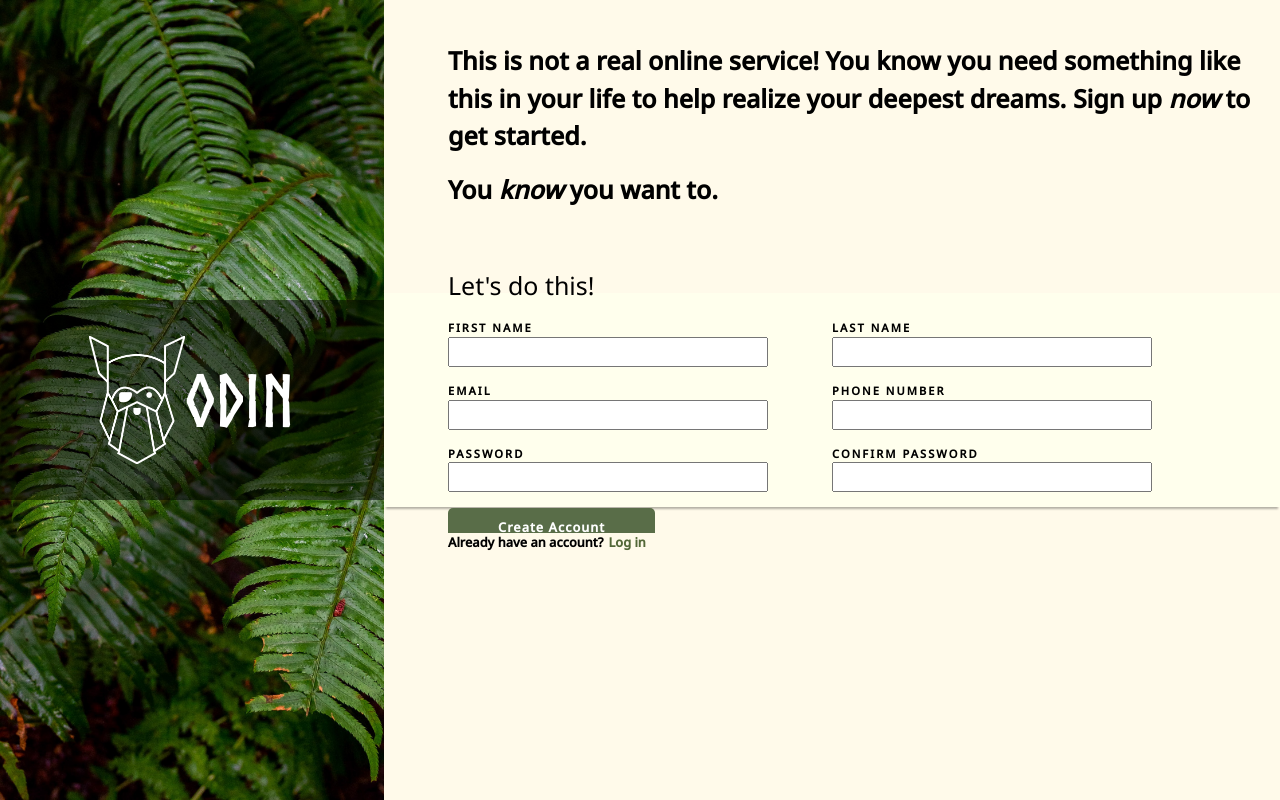
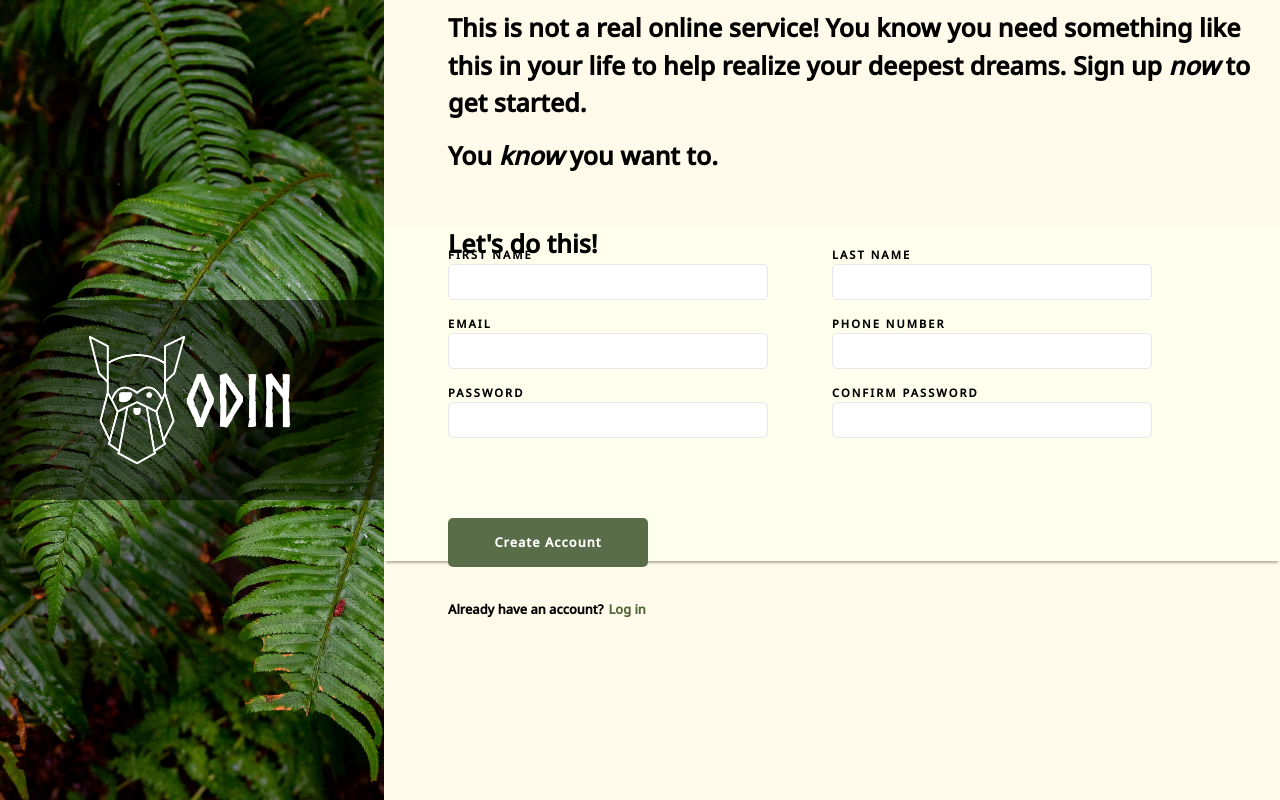
Before and after one commit to Morralito/sign-up-form, a plain HTML site: page index.html in a window 1280 px wide. Drawn offline with Linux system fonts and the light colour scheme.

Commit message:
finish project

```diff
--- a/index.html
+++ b/index.html
@@ -5,6 +5,7 @@
     <meta charset="UTF-8">
     <meta http-equiv="X-UA-Compatible" content="IE=edge">
     <link rel="stylesheet" href="style.css">
+    <script src="script.js" defer></script>
     <title>Sign Up Form</title>
 </head>
 
@@ -35,37 +36,37 @@
                         <li>
                             <div class="input-container">
                                 <label for="first-name">FIRST NAME</label>
-                                <input type="text" id="first-name" class="form-item">
+                                <input type="text" id="first-name" class="form-item" required>
                             </div>
                         </li>
                         <li>
                             <div class="input-container">
                                 <label for="last-name">LAST NAME</label>
-                                <input type="text" id="last-name" class="form-item">
+                                <input type="text" id="last-name" class="form-item" required>
                             </div>
                         </li>
                         <li>
                             <div class="input-container">
                                 <label for="email">EMAIL</label>
-                                <input type="email" id="email" class="form-item">
+                                <input type="email" id="email" class="form-item" required>
                             </div>
                         </li>
                         <li>
                             <div class="input-container">
                                 <label for="phone">PHONE NUMBER</label>
-                                <input type="tel" id="phone" class="form-item">
+                                <input type="tel" id="phone" class="form-item" required>
                             </div>
                         </li>
                         <li>
                             <div class="input-container">
                                 <label for="pwd">PASSWORD</label>
-                                <input type="password" id="pwd" class="form-item">
+                                <input type="password" id="pwd" class="form-item" required>
                             </div>
                         </li>
                         <li>
                             <div class="input-container">
                                 <label for="pwd-confirmation">CONFIRM PASSWORD</label>
-                                <input type="password" id="pwd-confirmation" class="form-item">
+                                <input type="password" id="pwd-confirmation" class="form-item" required>
                             </div>
                         </li>
                     </ul>
--- /dev/null
+++ b/script.js
@@ -0,0 +1,14 @@
+const pw1 = document.querySelector('#pwd');
+const pw2 = document.querySelector('#pwd-confirmation');
+
+pw2.addEventListener('input', function(e){
+    if (pw1.value !== e.target.value){
+        pw1.classList.add('error');
+        pw2.classList.add('error');
+    }
+    else {
+        pw1.classList.replace('error', 'pass');
+        pw2.classList.replace('error', 'pass');
+    }
+    console.log(e.target.value);
+});
--- a/style.css
+++ b/style.css
@@ -91,11 +91,14 @@ img + p {
     justify-content: space-between;
 }
 
-.intro-text-container, .form-container, .form-container + p {
+.intro-text-container, .form-container + p {
     display: flex;
-    height: 33.3333333333vh;
+    height: 25vh;
 }
-
+.form-container {
+    display: flex;
+    height: 50vh;
+}
 .intro-text-container {
     flex-direction: column;
     justify-content: center;
@@ -107,6 +110,9 @@ form {
 }
 
 fieldset {
+    display: flex;
+    flex-direction: column;
+    justify-content: center;
     height: inherit;
     width: 100%;
     border: none;
@@ -136,9 +142,9 @@ li:nth-child(odd) > div{
     padding-left: 4rem;
 }
 
-li:nth-child(even) > div{
-    /* margin-left: -10rem; */
-}
+/* li:nth-child(even) > div{
+    margin-left: -10rem;
+}*/
 
 input {
     width: 20rem;
@@ -149,6 +155,7 @@ legend {
     padding-left: 4rem;
     padding-bottom: 1rem;
 }
+
 /* colors, fonts and stuff */
 
 .intro-text-container, .form-container + p, .form-container {
@@ -170,6 +177,9 @@ fieldset{
 legend {
     font-family: 'Noto Sans', sans-serif;
     font-size: 1.56rem;
+    position: relative;
+    bottom: -1.56rem;
+    font-weight: bold;
 }
 
 label {
@@ -181,9 +191,10 @@ label {
 
 button {
     margin-left: 4rem;
+    margin-top: 4rem;
     background-color: #596D48;
     border: none;
-    padding: 10px 50px;
+    padding: 15px 0px;
     border-radius: 5px;
     text-decoration: none;
     font-family: 'Noto Sans', sans-serif;
@@ -191,6 +202,12 @@ button {
     font-weight: bold;
     color: #fff;
     letter-spacing: 1px;
+    width: 200px;
+}
+
+button:hover {
+    background-color: #48583a;
+    cursor: pointer;
 }
 
 .form-container + p {
@@ -206,3 +223,35 @@ p>a {
     text-decoration: none;
     color: #536838;
 }
+
+p > a:hover {
+    text-decoration: underline;
+}
+
+input[type='text'],
+input[type='email'],
+input[type='tel'],
+input[type='password']{
+    font-family: 'Noto Sans', sans-serif;
+    font-size: 1rem;
+    border: 1px solid #E5E7EB;
+    border-radius: 5px;
+    padding: 5px;
+}
+
+
+input[type='text']:focus,
+input[type='email']:focus,
+input[type='tel']:focus,
+input[type='password']:focus {
+    outline: #4200c9 solid 1px;
+    box-shadow: 2px 2px 4px 0px rgba(0,0,0, .3);
+}
+
+.error {
+    outline: 1px solid #ba1c19 !important;
+}
+
+.pass {
+    outline: 1px solid #33b639 !important;
+}
```
